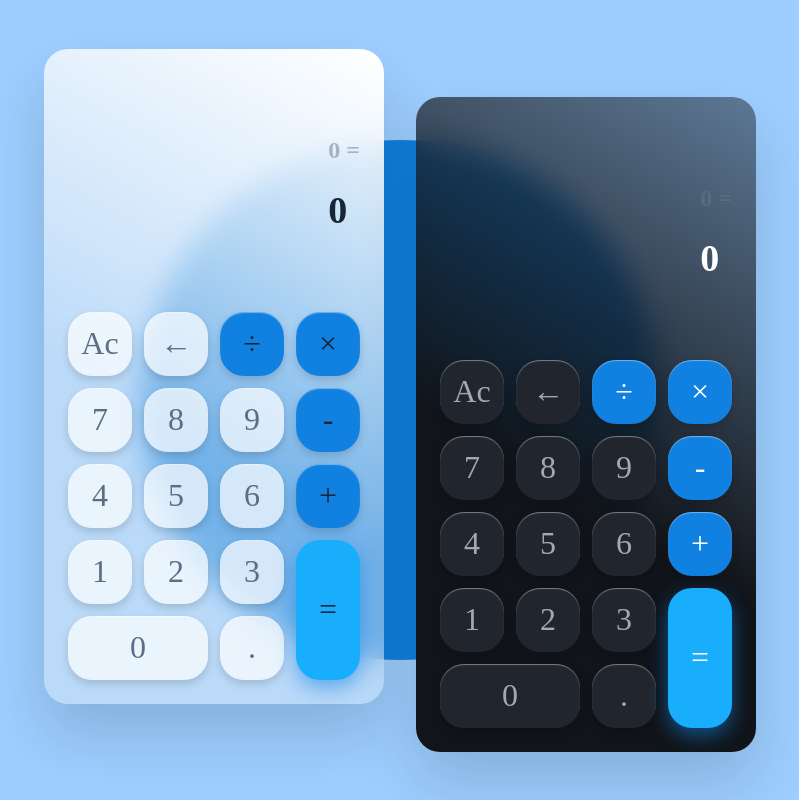
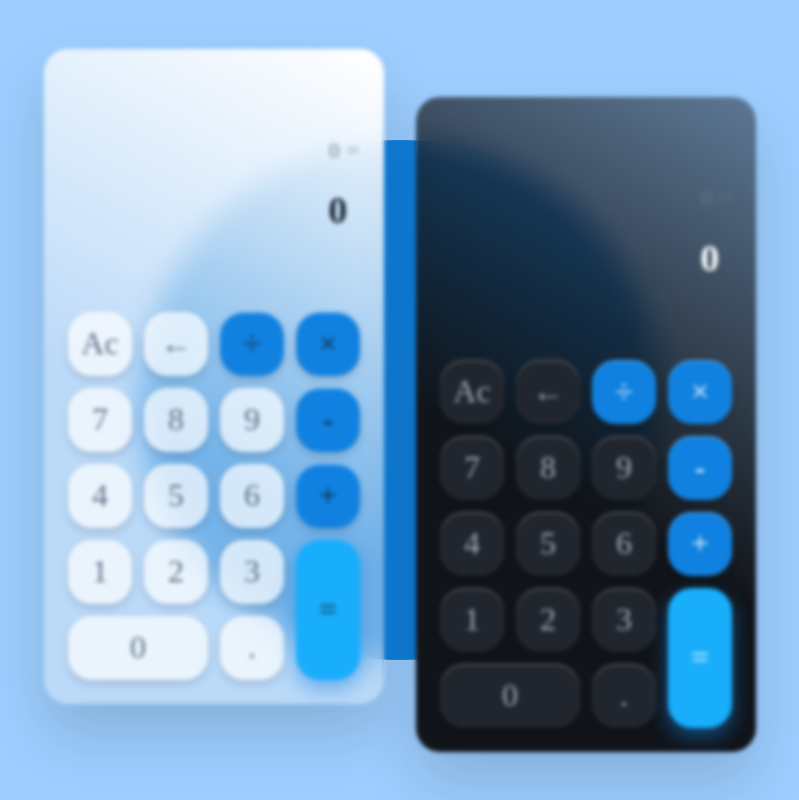
Before and after one commit to Leccon1/Calculator, a React (Vite) app: page / in a window 1280 px wide. Shown: the whole page, without its empty margins (240-1039 px from the left). Built offline with nearby package versions, Linux system fonts and the light colour scheme.

Commit message:
style(Calculator): set filter: blur(2px); to .calculator

```diff
--- a/src/App.module.scss
+++ b/src/App.module.scss
@@ -36,6 +36,7 @@
 	font-size: 3.2rem;
 	box-shadow: 0 30px 60px rgba(0, 0, 0, 0.15);
 	backdrop-filter: blur(14px);
+	filter: blur(2px);
 
 	display: flex;
 	flex-direction: column;
@@ -43,6 +44,7 @@
 	gap: 1.6rem;
 	padding: 2.4rem;
 	border-radius: 2.4rem;
+	filter: blur(2px);
 
 	&:global(.calculatorLight) {
 		transform: translateY(-2.4rem);
```
